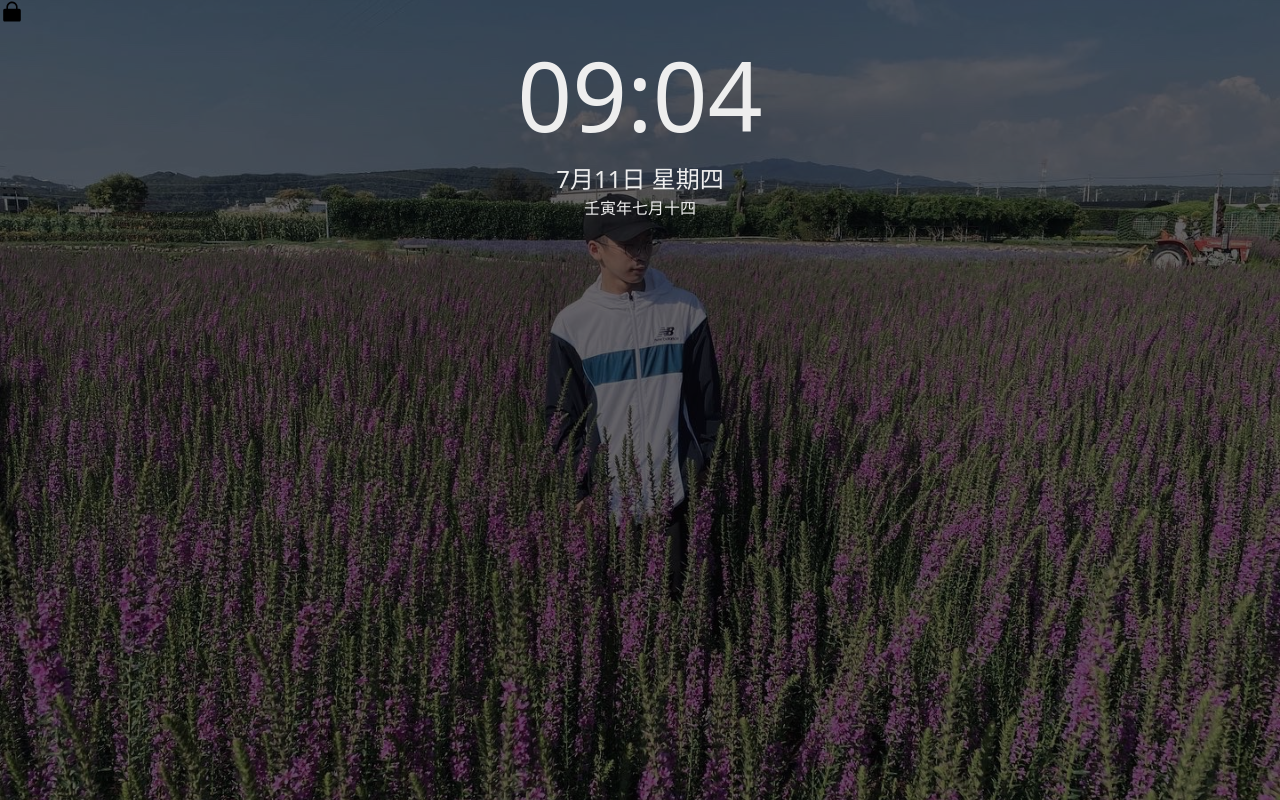
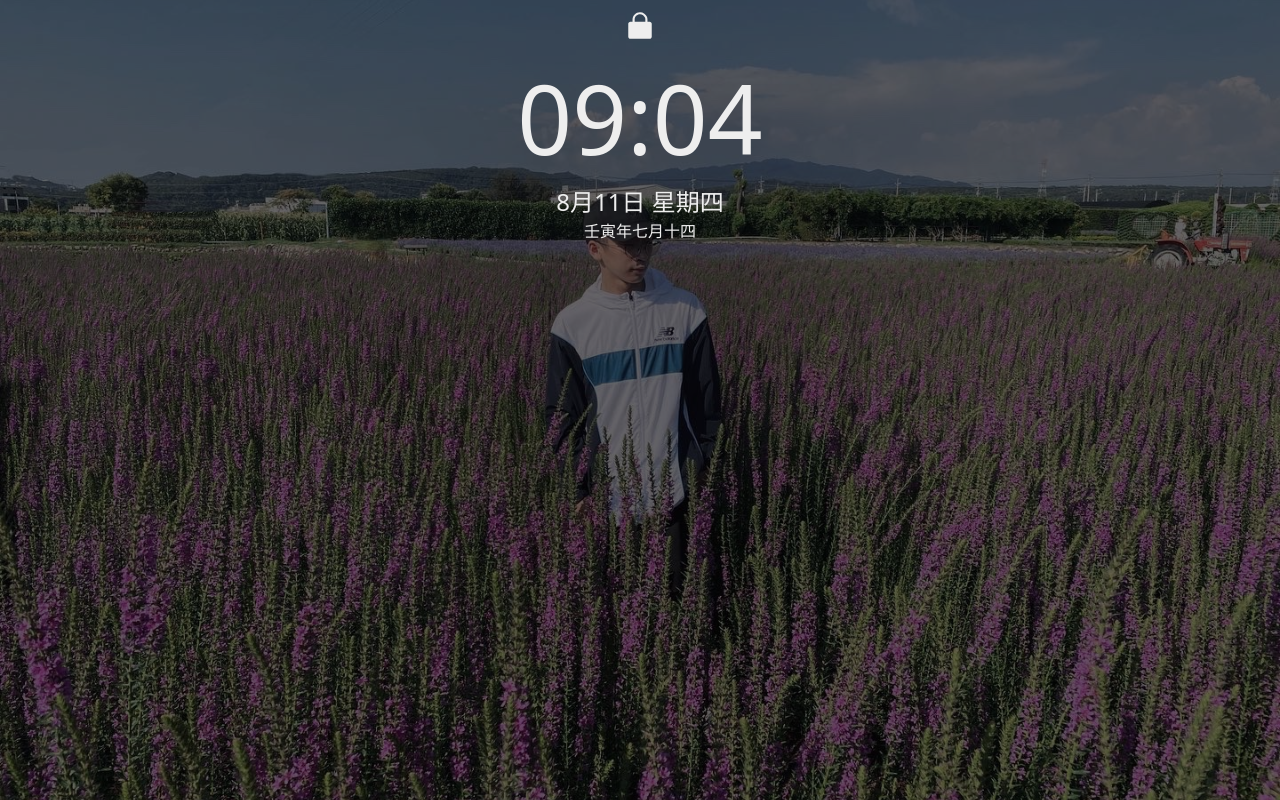
Before and after one commit to Lisji/my-first-side-project-by-vue, a Vue app: page / in a window 1280 px wide. Built offline with nearby package versions, Linux system fonts and the light colour scheme.

Commit message:
:sparkles: set lock icon in homepage

```diff
--- a/src/App.vue
+++ b/src/App.vue
@@ -2,7 +2,7 @@
   <div id="app">
     <div class="homepage">
       <div class="homepage__lock">
-        <svg-icon icon-class="lock"></svg-icon>
+        <svg-icon icon-class="lock" class="homepage__lock__icon"/>
       </div>
       <div class="homepage__timeArea">
         <div class="homepage__timeArea__time" v-html='`${date.hour}:${date.minute}`'/>
@@ -18,13 +18,14 @@
 
 <script>
 const startTime = new Date()
+console.log(startTime.getMonth());
 
 export default {
   name: 'App',
   data() {
     return {
       date: {
-        month: startTime.getMonth(),
+        month: startTime.getMonth() + 1,
         date: startTime.getDate(),
         day: this.weekToChinese(startTime.getDay()),
         hour: this.zeroPadding(String(startTime.getHours())),
@@ -42,7 +43,7 @@ export default {
   methods: {
     updateTime() {
       const nowTime = new Date()
-      this.date.month = nowTime.getMonth()
+      this.date.month = nowTime.getMonth() + 1
       this.date.date = nowTime.getDate()
       this.date.day = this.weekToChinese(nowTime.getDay())
       this.date.hour = this.zeroPadding(String(nowTime.getHours()))
@@ -81,6 +82,20 @@ export default {
     background-size:cover;
     height: 100vh;
 
+    &__lock {
+      display: flex;
+      align-items: center;
+      justify-content: center;
+      padding: 10px 0;
+
+      &__icon {
+          color: rgb(238, 238, 238);
+          width: 2em;
+          height: 2em;
+      }
+
+    }
+
     &__timeArea {
       color: rgb(238, 238, 238);
       text-align: center;
```
Also changed, not shown: src/icons/svg/lock.svg, src/icons/svg/unlock.svg.
